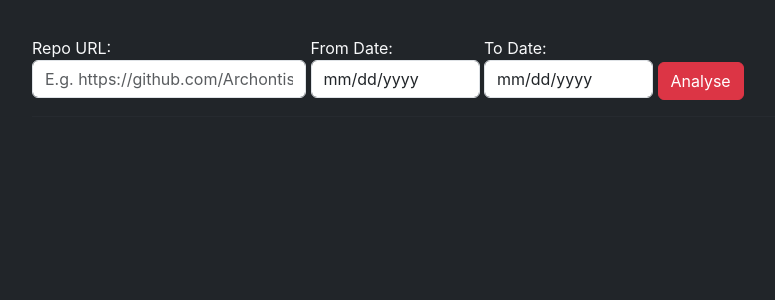
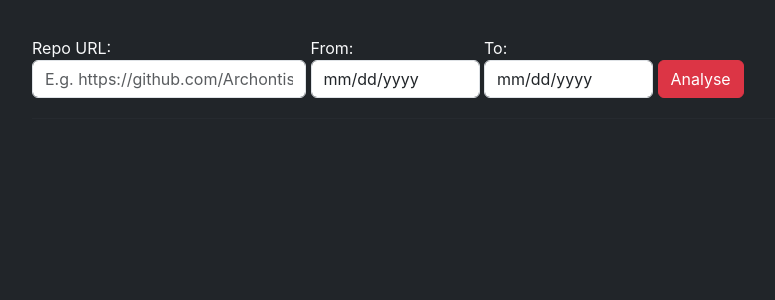
Before and after one commit to ArchontisKostis/CodeInspectorFLASK, a Flask app: page / in a window 1280 px wide. Shown: the part 56-356 px from the top of the page, without its empty margins (78-853 px from the left). Run offline with Flask 2, Linux system fonts and the light colour scheme.

Commit message:
Update index.html

```diff
--- a/templates/index.html
+++ b/templates/index.html
@@ -5,19 +5,25 @@
             Repo URL:
             <input required type="url" class="form-control input-large mt-1" id="repo-url" name="repo-url" placeholder="E.g. https://github.com/ArchontisKostis/myUoMApp">
         </label>
-
         <label class="text-light">
-            From Date:
+            From:
             <input type="date" class="form-control mt-1" name="from-date-input">
         </label>
         <label class="text-light">
-            To Date:
+            To:
             <input type="date" class="form-control mt-1" name="to-date-input">
         </label>
-        <input type="submit" value="Analyse" class="btn btn-danger">
+        <input type="submit" value="Analyse" class="btn btn-danger mb-1">
     </form>
 
     <hr>
+
+    {% for category, message in get_flashed_messages(with_categories=true) %}
+        <div class="alert alert-{{ category }}" role="alert">
+            <div>{{ message }}</div>
+            <button type="button" class="btn-close" data-bs-dismiss="alert" aria-label="Close"></button>
+        </div>
+    {% endfor %}
 
     <div class="loading-container" id="loading">
         <h3 class="text-light">Loading analysis</h3>
@@ -25,13 +31,6 @@
         <div class="spinner-grow text-danger" role="status">
         </div>
     </div>
-
-    {% for category, message in get_flashed_messages(with_categories=true) %}
-            <div class="alert alert-{{ category }}" role="alert">
-                <div>{{ message }}</div>
-                <button type="button" class="btn-close" data-bs-dismiss="alert" aria-label="Close"></button>
-            </div>
-    {% endfor %}
 
     {% block results_content %}
     {% endblock results_content %}
```
